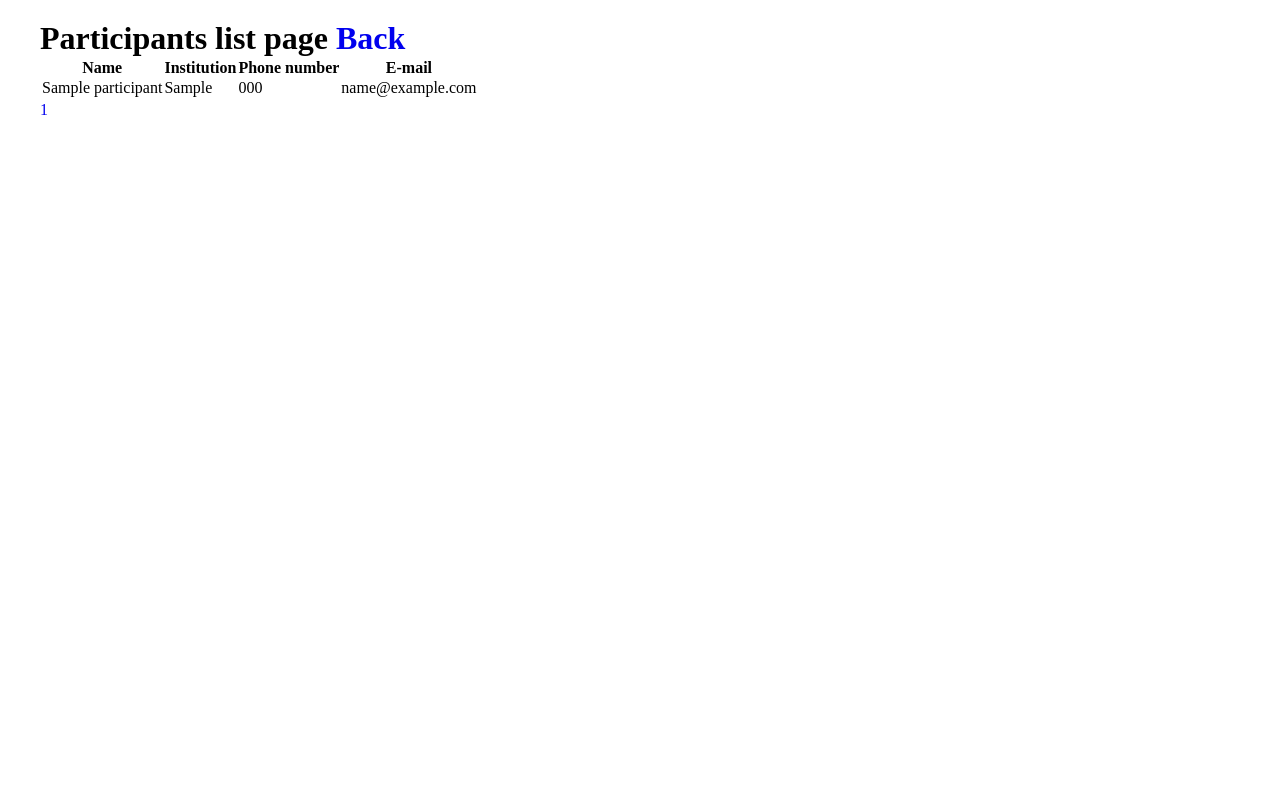
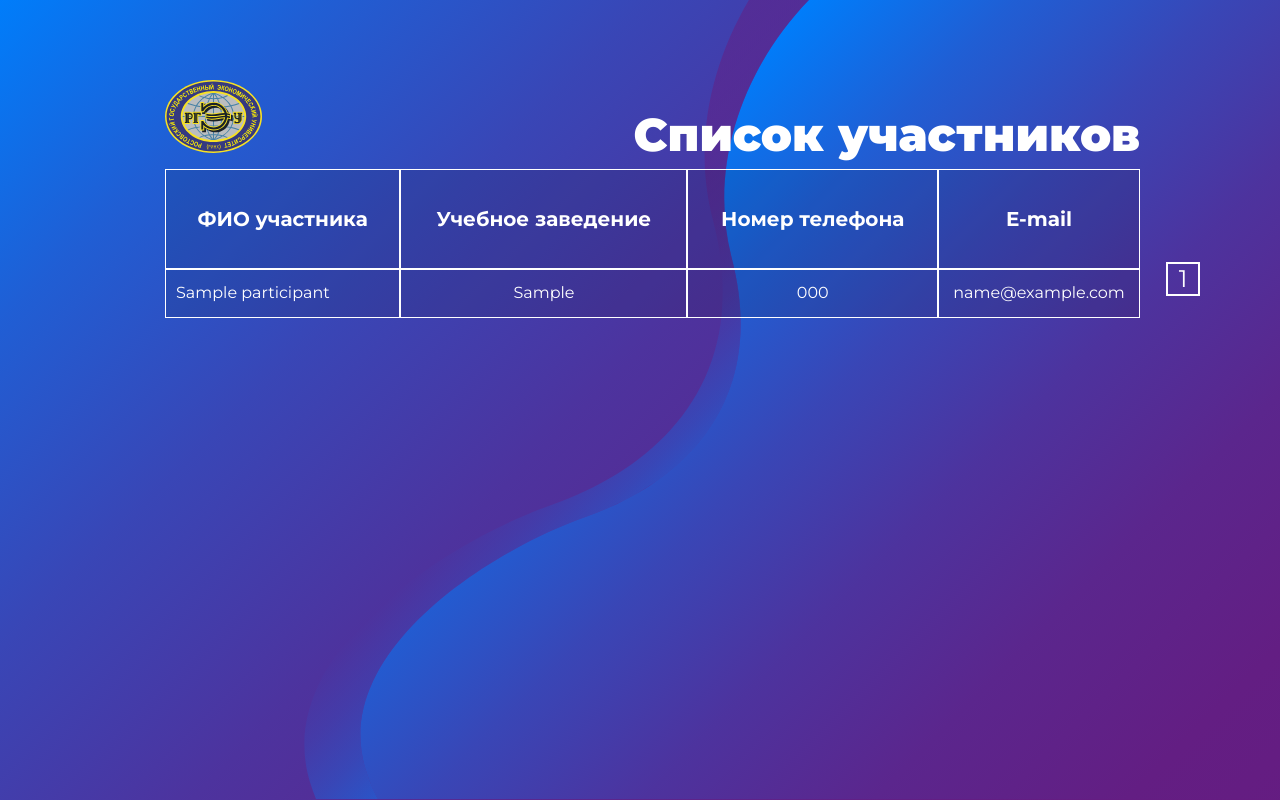
Before and after one commit to USB-am/Test-Assignment, a Django app: page /participants_list/ in a window 1280 px wide. Run offline with Django 3.2, Linux system fonts and the light colour scheme; tables that the repository leaves empty hold one stand-in row (Sample ...).

Commit message:
Updated participants_list template

```diff
--- /dev/null
+++ b/static/css/participants_list/participants_list.css
@@ -0,0 +1,84 @@
+* {
+	margin: 0;
+	padding: 0;
+}
+h1, h2, h3, h4, h5, h6, p, td, th, a {
+	font-family: 'Montserrat', sans-serif;
+	font-style: normal;
+	color: #fff;
+}
+a {
+	text-decoration: none;
+}
+
+
+.participants_list {
+	min-height: 100vh;
+}
+.participants_list-wrapper {
+	padding: 80px;
+	padding-left: 165px;
+	padding-bottom: 20px;
+}
+.participants_list__header {
+	display: flex;
+	justify-content: space-between;
+	margin-right: 60px;
+}
+.participants_list__title {
+	font-weight: 900;
+	font-size: 46px;
+	line-height: 69px;
+	margin-top: 20px;
+}
+.participants_list__table-container {
+	width: 100%;
+	display: flex;
+}
+.participants_list__table {
+	width: 100%;
+	border-spacing: 0;
+	background-color: rgba(0, 0, 0, .1);
+}
+.participants_list__table tr {
+	transition: .3s;
+	height: 46px;
+}
+.participants_list__table tr:hover {
+	transition: .3s;
+	background-color: rgba(255, 255, 255, .3);
+}
+.participants_list__table th {
+	font-size: 20px;
+	border: 1px solid #fff;
+	padding: 15px;
+	height: 61px;
+}
+.participants_list__table td {
+	font-size: 16px;
+	border: 1px solid #fff;
+	/*padding: 15px;*/
+	line-height: 16px;
+	text-align: center;
+	/*height: 56px;*/
+}
+.participants_list__table td:first-child {
+	text-align: left;
+	padding-left: 10px;
+}
+.paginator__container {
+	display: flex;
+	flex-direction: column;
+	align-items: flex-end;
+	min-width: 60px;
+	margin-top: 93px;
+}
+.paginator__button {
+	width: 30px;
+	height: 30px;
+	border: 2px solid #fff;
+	color: #fff;
+	font-size: 24px;
+	text-align: center;
+	margin-bottom: 22px;
+}
--- a/templates/participants_list/participants_list.html
+++ b/templates/participants_list/participants_list.html
@@ -1,23 +1,26 @@
 {% extends "base.html" %}
+{% load static %}
 
 {% block title %}
-	<title>Participants list</title>
+	<title>Список участников</title>
+	<link rel="stylesheet" type="text/css" href="{% static 'css/participants_list/participants_list.css' %}">
 {% endblock %}
 
-<style>
-div a {
-	margin-right: 30px;
-}
-</style>
-
 {% block content %}
-	<div style="margin: 20px 40px;">
-	<h1>Participants list page <a href="{% url 'home_page' %}">Back</a></h1>
-	<table>
+	<section class="participants_list" style="background: url({% static 'img/home_page/header-bg.svg' %}); background-size: cover;">
+		<div class="participants_list-wrapper">
+			<div class="participants_list__header">
+				<a class="logo-link" href="{% url 'home_page' %}">
+					<img src="{% static 'img/home_page/logo.svg' %}" alt="Логотип">
+				</a>
+				<h1 class="participants_list__title">Список участников</h1>
+			</div>
+			<div class="participants_list__table-container">
+				<table class="participants_list__table">
 					<tr>
-			<th>Name</th>
-			<th>Institution</th>
-			<th>Phone number</th>
+						<th>ФИО участника</th>
+						<th>Учебное заведение</th>
+						<th>Номер телефона</th>
 						<th>E-mail</th>
 					</tr>
 					{% for participant in participants %}
@@ -26,16 +29,18 @@ div a {
 							<td>{{ participant.institution }}</td>
 							<td>{{ participant.phone_number }}</td>
 							<td>{{ participant.email }}</td>
-			<tr>
+						</tr>
 					{% endfor %}
 				</table>
-	<div>
-		<a href="?page=1">1</a>
+				<div class="paginator__container">
+					<a class="paginator__button" href="?page=1">1</a>
 					{% if page_obj.has_next %}
-			<a href="?page={{ page_obj.next_page_number }}">
+						<a class="paginator__button" href="?page={{ page_obj.next_page_number }}">
 							{{ page_obj.next_page_number }}
 						</a>
 					{% endif %}
 				</div>
 			</div>
+		</div>
+	</section>
 {% endblock %}
```
Lines whose indentation alone changed are shown as unchanged.
